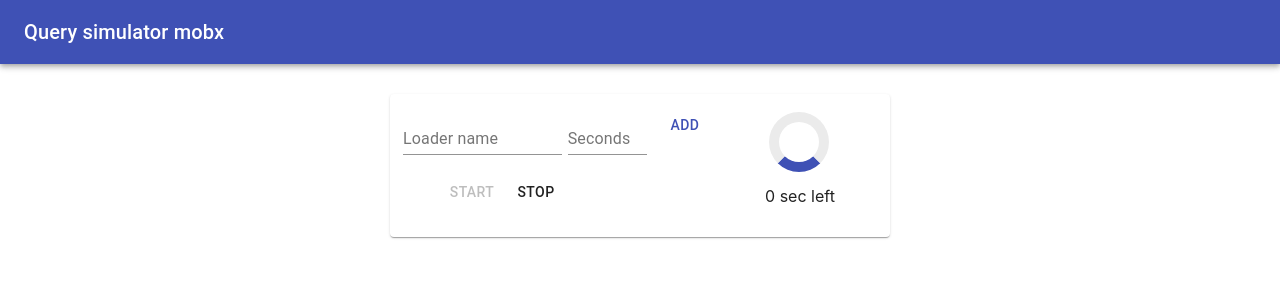
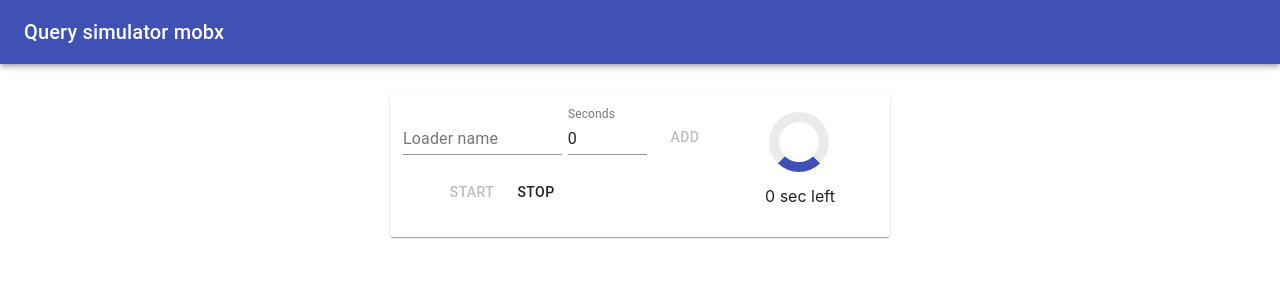
Before and after one commit to 462960/TS-MobX-Request_simulator, a React (Create React App) app: page / in a window 1280 px wide. Shown: the top 300 px of the page. Built offline with nearby package versions, Linux system fonts and the light colour scheme.

Commit message:
Some corrections

```diff
--- a/src/App.scss
+++ b/src/App.scss
@@ -38,7 +38,13 @@
   }
   & > li:last-child {
     flex: 1 1;
+    display: flex;
+    align-items: flex-end;
   }
+}
+
+.unit {
+  margin-top: 15px;
 }
 
 .delete-icon {
--- a/src/components/Container.tsx
+++ b/src/components/Container.tsx
@@ -31,7 +31,7 @@ const Container: React.FC = () => {
 
     const interval = setInterval(() => {
       setCurrentTime((x) => x - 1);
-      setGrad((x) => x + 30);
+      setGrad((x) => x + 35);
     }, 1000);
     setTimerID(interval);
   };
--- a/src/components/InputModule.tsx
+++ b/src/components/InputModule.tsx
@@ -1,14 +1,13 @@
 import React, { useState, useContext } from "react";
 import { v4 as uuidv4 } from "uuid";
 import { StoreContext } from "../stores/store";
-// import { useObserver } from "mobx-react";
 
 import TextField from "@material-ui/core/TextField";
 import Button from "@material-ui/core/Button";
 
 interface LoadUnit {
-  name?: string;
-  time?: number;
+  name: string;
+  time: number;
 }
 interface Props {
   setLoadersQueue: any;
@@ -16,24 +15,22 @@ interface Props {
 
 const InputModule: React.FC<Props> = ({ setLoadersQueue }) => {
   const store = useContext(StoreContext);
-  const [loader, setLoader] = useState<LoadUnit>({});
+  const [loader, setLoader] = useState<LoadUnit>({ name: "", time: 0 });
 
   const submitLoader = () => {
     store.addLoader({
       ...loader,
       id: uuidv4(),
     });
-    setLoader({});
+    setLoader({ name: "", time: 0 });
     setLoadersQueue([...store.loaders]);
   };
 
   const setValues = (e: any) => {
+    const num = Math.abs(e.target.value);
     setLoader({
       ...loader,
-      [e.target.name]:
-        e.target.name === "name"
-          ? e.target.value.trim()
-          : Number(e.target.value),
+      [e.target.name]: e.target.name === "name" ? e.target.value.trim() : num,
     });
   };
 
@@ -42,18 +39,17 @@ const InputModule: React.FC<Props> = ({ setLoadersQueue }) => {
   return (
     <ul className="table-unit" onChange={setValues}>
       <li>
-        <TextField name="name" label="Loader name" value={name || ""} />
+        <TextField name="name" label="Loader name" value={name} />
       </li>
       <li>
-        <TextField
-          name="time"
-          label="Seconds"
-          type="number"
-          value={time || ""}
-        />
+        <TextField name="time" label="Seconds" type="number" value={time} />
       </li>
       <li>
-        <Button onClick={submitLoader} color="primary">
+        <Button
+          onClick={submitLoader}
+          color="primary"
+          disabled={!name || !time}
+        >
           Add
         </Button>
       </li>
--- a/src/components/Loaders.tsx
+++ b/src/components/Loaders.tsx
@@ -15,7 +15,6 @@ const Loaders: React.FC = () => {
     id: string;
   }
 
-  // const deleteItem = (e: React.MouseEvent<HTMLDivElement, MouseEvent>) => {
   const deleteItem = (e: any) => {
     const i: number = store.loaders.findIndex((x: any) => x.id === e.target.id);
     store.removeLoader(i);
@@ -24,7 +23,8 @@ const Loaders: React.FC = () => {
   return useObserver(() => (
     <div onClick={deleteItem}>
       {store.loaders.map((x: Loaders) => (
-        <Paper key={x.id}>
+        <div className="unit" key={x.id}>
+          <Paper>
             <ul className="table-unit">
               <li>{x.name}</li>
               <li>{x.time}</li>
@@ -33,6 +33,7 @@ const Loaders: React.FC = () => {
               </li>
             </ul>
           </Paper>
+        </div>
       ))}
     </div>
   ));
```
Also changed, not shown: 2 other files (tests, documents, lock files or other folders). Lines whose indentation alone changed are shown as unchanged.
